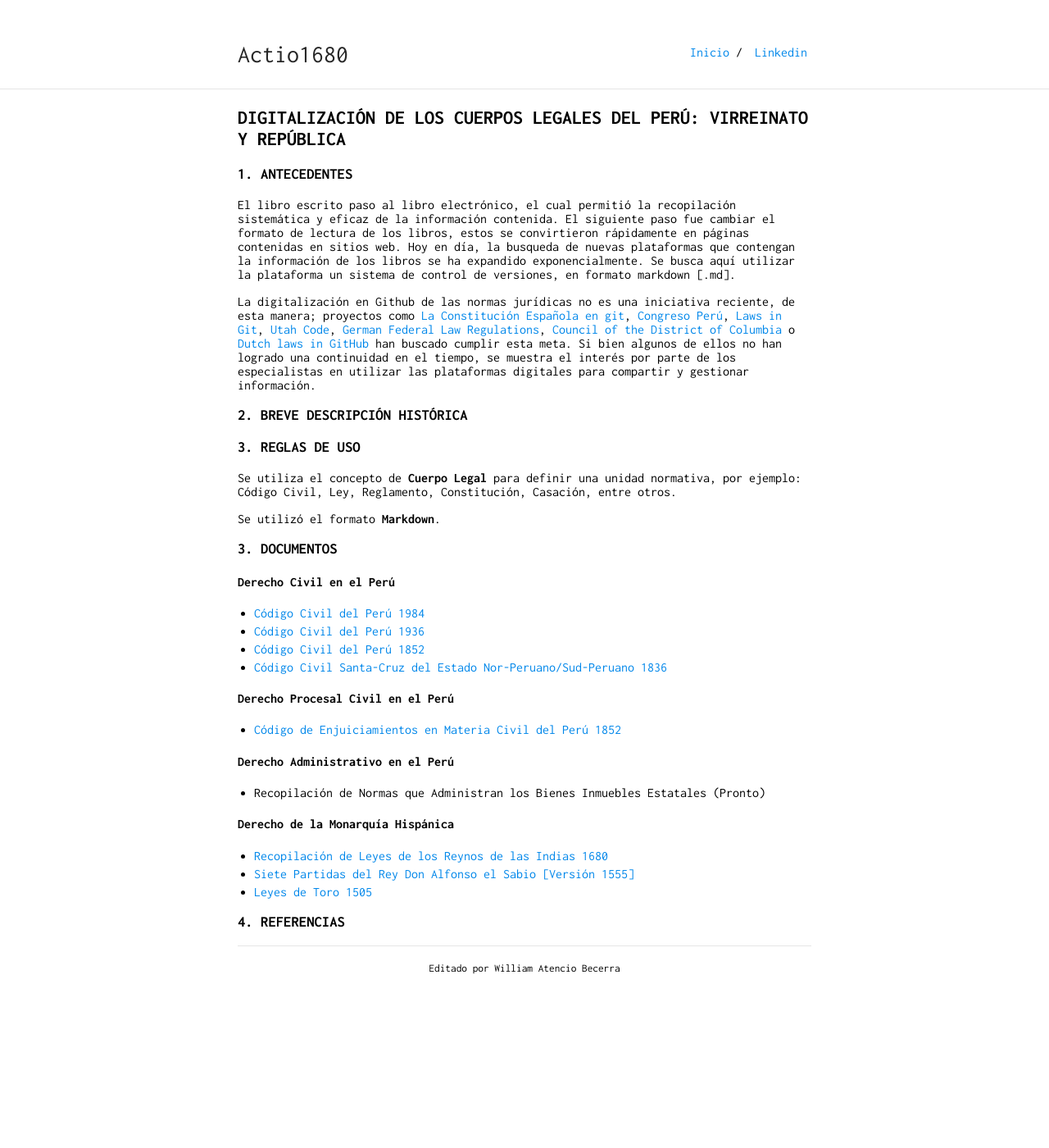
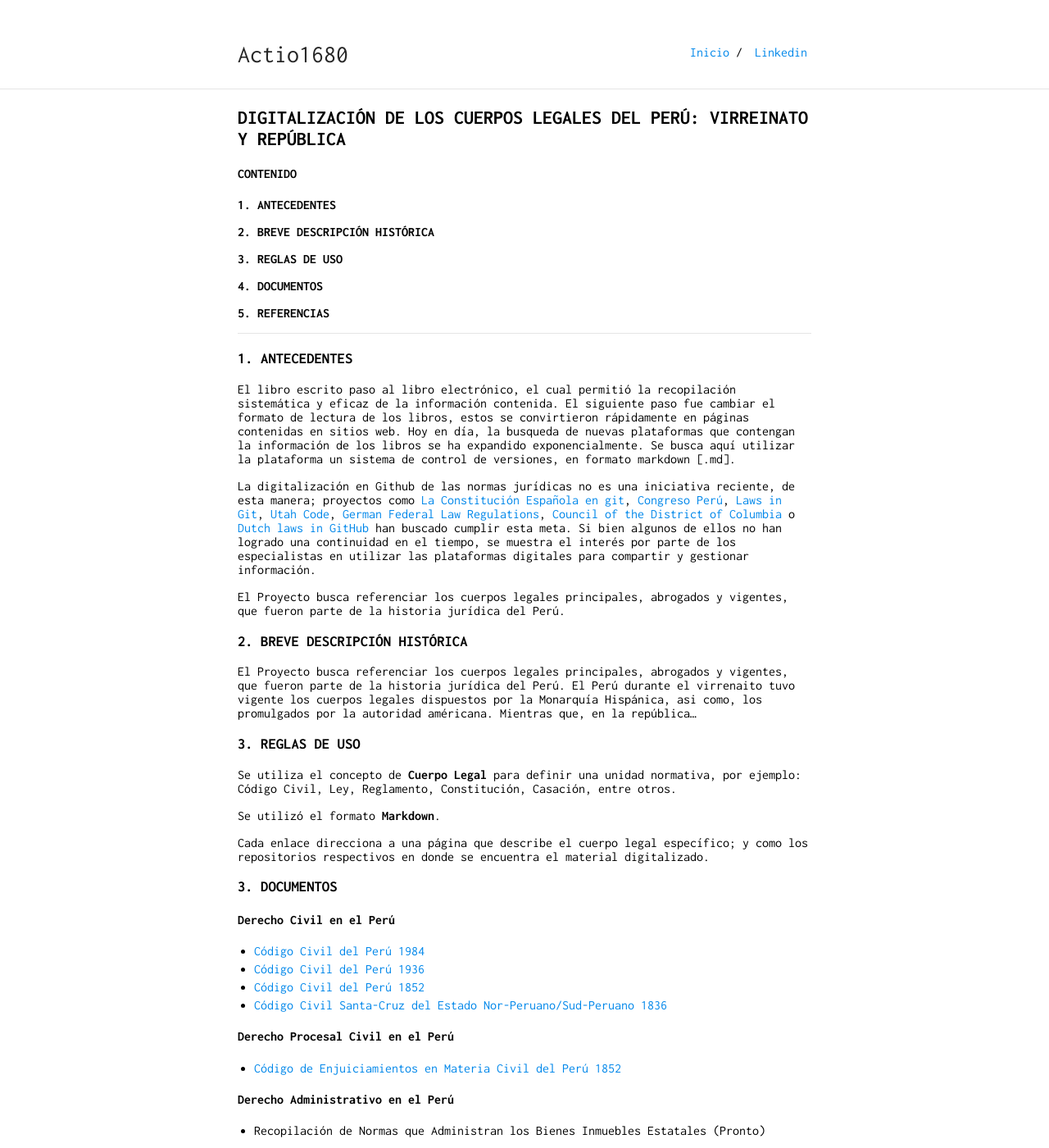
Before and after one commit to actio1680/actio1680.github.io, a Jekyll site: the page built from proyectos/proyecto2.md, in a window 1280 px wide and 1400 px high. Shown: the whole window at 82% size. Built offline with Jekyll 4.4.1, drawn with Linux system fonts in a browser that asks for light colours; our own code applies the rules of GitHub Pages for plain Markdown files.

Commit message:
Update proyecto2.md

```diff
--- a/proyectos/proyecto2.md
+++ b/proyectos/proyecto2.md
@@ -1,24 +1,38 @@
 ---
 layout: default
 ---
+## DIGITALIZACIÓN DE LOS CUERPOS LEGALES DEL PERÚ: VIRREINATO Y REPÚBLICA
+#### CONTENIDO
+**1. ANTECEDENTES**
 
-## DIGITALIZACIÓN DE LOS CUERPOS LEGALES DEL PERÚ: VIRREINATO Y REPÚBLICA
+**2. BREVE DESCRIPCIÓN HISTÓRICA**
+
+**3. REGLAS DE USO**
+
+**4. DOCUMENTOS**
+
+**5. REFERENCIAS**
+
+---
 
 ### 1. ANTECEDENTES
 El libro escrito paso al libro electrónico, el cual permitió la recopilación sistemática y eficaz de la información contenida. El siguiente paso fue cambiar el formato de lectura de los libros, estos se convirtieron rápidamente en páginas contenidas en sitios web. Hoy en día, la busqueda de nuevas plataformas que contengan la información de los libros se ha expandido exponencialmente. Se busca aquí utilizar la plataforma un sistema de control de versiones, en formato markdown [.md].
 
 La digitalización en Github de las normas jurídicas no es una iniciativa reciente, de esta manera; proyectos como [La Constitución Española en git](https://github.com/hpalacio/leyes), [Congreso Perú](https://github.com/jeqo/peru-congreso), [Laws in Git](https://leibniz-internship-report.herokuapp.com/nl_linked_legal_data/laws_in_git), [Utah Code](https://github.com/divegeek/utahcode), [German Federal Law Regulations](https://github.com/bundestag/gesetze), [Council of the District of Columbia](https://github.com/DCCouncil) o [Dutch laws in GitHub](https://github.com/statengeneraal/laws-markdown) han buscado cumplir esta meta. Si bien algunos de ellos no han logrado una continuidad en el tiempo, se muestra el interés por parte de los especialistas en utilizar las plataformas digitales para compartir y gestionar información.
 
-
+El Proyecto busca referenciar los cuerpos legales principales, abrogados y vigentes, que fueron parte de la historia jurídica del Perú.
 
 ### 2. BREVE DESCRIPCIÓN HISTÓRICA
-
+El Proyecto busca referenciar los cuerpos legales principales, abrogados y vigentes, que fueron parte de la historia jurídica del Perú. El Perú durante el virrenaito tuvo vigente los cuerpos legales dispuestos por la Monarquía Hispánica, asi como, los promulgados por la autoridad américana. Mientras que, en la república...
 
 ### 3. REGLAS DE USO
 Se utiliza el concepto de **Cuerpo Legal** para definir una unidad normativa, por ejemplo: Código Civil, Ley, Reglamento, Constitución, Casación, entre otros.
 
 
 Se utilizó el formato **Markdown**.
+
+Cada enlace direcciona a una página que describe el cuerpo legal específico; y como los repositorios respectivos en donde se encuentra el material digitalizado.
+
 
 ### 3. DOCUMENTOS
 
```
